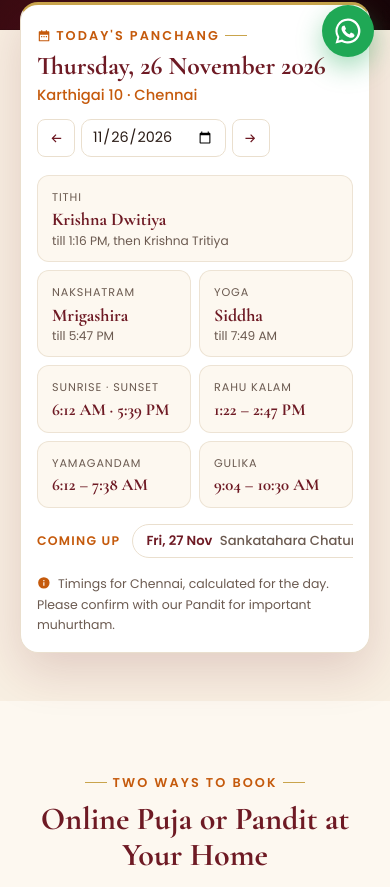
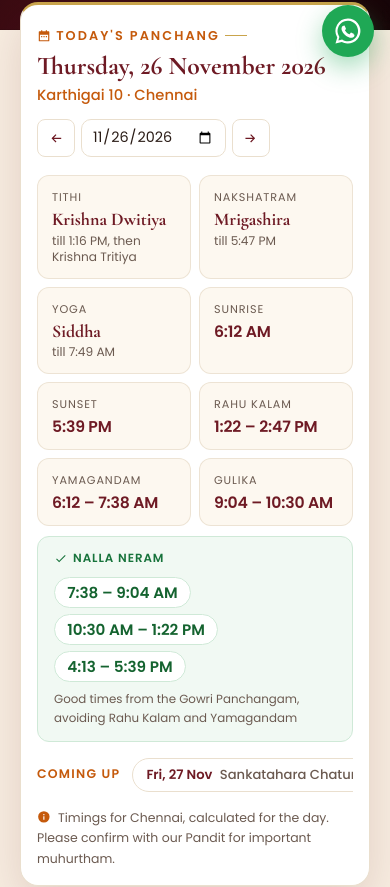
Before and after one commit to rsk7069ai/agnipuja, a plain HTML site: page index.html in a window 390 px wide. Shown: the part 771-1658 px from the top of the page. Drawn offline with nearby package versions, Linux system fonts and the light colour scheme.

Commit message:
Add Nalla Neram, clearer panchang timings, fix translated layout
- Nalla Neram row in the panchang: good Gowri Panchangam periods,
  leaving out Rahu Kalam and Yamagandam (checked against Drik Panchang)
- Panchang timings in the body font; Sunrise and Sunset in separate boxes
- Text and buttons wrap on translated pages (e.g. Tamil) so nothing runs
  off the screen on phones

Co-Authored-By: Claude Opus 5.5 <noreply@anthropic.com>

```diff
--- a/css/app.css
+++ b/css/app.css
@@ -115,7 +115,20 @@ fieldset.group legend { font: 700 1.15rem var(--font-head); color: var(--maroon)
 .pg-item { background: var(--cream); border-radius: var(--radius-sm); padding: 12px 14px; border: 1px solid rgba(234, 223, 206, .8); }
 .pg-item span { display: block; font-size: .7rem; text-transform: uppercase; letter-spacing: .08em; color: var(--ink-soft); }
 .pg-item strong { display: block; font: 700 1.12rem/1.25 var(--font-head); color: var(--maroon); margin-top: 2px; }
-.pg-item.pg-time strong { white-space: nowrap; font-size: 1.05rem; }
+/* Nalla Neram: a green row under the panchang boxes */
+.pg-nalla {
+  display: flex; align-items: center; gap: 8px 16px; flex-wrap: wrap; margin-top: 10px;
+  padding: 12px 16px; border-radius: var(--radius-sm); background: #f1f9f3; border: 1px solid #cfe9d7;
+}
+.pg-nalla-label { display: inline-flex; align-items: center; gap: 6px; font-size: .74rem; font-weight: 600; letter-spacing: .08em; text-transform: uppercase; color: #17733b; }
+.pg-nalla-times { display: flex; flex-wrap: wrap; gap: 6px 10px; }
+.pg-nalla-times strong {
+  font: 600 .95rem var(--font-body); color: #14632f; font-variant-numeric: tabular-nums;
+  background: var(--white); border: 1px solid #cfe9d7; border-radius: 999px; padding: .2em .8em; white-space: nowrap;
+}
+.pg-nalla small { flex-basis: 100%; font-size: .74rem; color: var(--ink-soft); }
+/* Timings in the body font: clearer numbers than the heading font */
+.pg-item.pg-time strong { font-family: var(--font-body); font-weight: 600; font-size: .98rem; font-variant-numeric: tabular-nums; letter-spacing: -.01em; margin-top: 4px; }
 .pg-item small { display: block; font-size: .76rem; color: var(--ink-soft); margin-top: 2px; line-height: 1.35; }
 .pg-next { display: flex; align-items: center; gap: 8px; flex-wrap: wrap; margin-top: 16px; }
 .pg-next > span { white-space: nowrap; flex-shrink: 0; font-size: .78rem; font-weight: 600; letter-spacing: .1em; text-transform: uppercase; color: var(--saffron-dark); margin-right: 4px; }
@@ -126,7 +139,6 @@ fieldset.group legend { font: 700 1.15rem var(--font-head); color: var(--maroon)
 @media (max-width: 640px) {
   .panchang { padding: 20px 16px 16px; margin-top: -28px; }
   .pg-grid { grid-template-columns: 1fr 1fr; gap: 8px; }
-  .pg-item:first-child { grid-column: 1 / -1; }
   .pg-special { max-width: none; width: 100%; }
   .pg-next { flex-wrap: nowrap; overflow-x: auto; padding-bottom: 4px; scrollbar-width: none; }
   .pg-next .chip { flex-shrink: 0; }
@@ -528,3 +540,31 @@ fieldset.group legend { font: 700 1.15rem var(--font-head); color: var(--maroon)
   .toolbar .input { max-width: none; min-width: 0; flex: 1 1 100%; }
   .track li { font-size: .62rem; }
 }
+
+/* =====================================================================
+   TRANSLATED PAGES (e.g. Chrome / Google Translate to Tamil)
+   Translated words are often much longer, so let text wrap instead of
+   running off the screen. `translated-ltr` is added by the translator.
+   ===================================================================== */
+body { overflow-wrap: break-word; }
+h1, h2, h3, h4 { overflow-wrap: anywhere; }
+/* Grid and flex items may shrink below their longest word */
+.pg-grid > *, .features > *, .steps > *, .occasion-grid > *, .service-split > *, .featured-grid > *,
+.card-grid > *, .homam-list > *, .testimonial-grid > *, .footer-grid > *, .review-grid > *,
+.choice-grid > *, .pick-grid > *, .slot-grid > *, .kpis > *, .addr-grid > *, .form-row > *, .form-row-3 > * { min-width: 0; }
+.pg-grid { grid-template-columns: repeat(4, minmax(0, 1fr)); }
+.pg-item.pg-time strong { white-space: normal; }
+@media (max-width: 640px) {
+  .pg-grid { grid-template-columns: repeat(2, minmax(0, 1fr)); }
+  .btn { white-space: normal; text-align: center; }
+  .hero-buttons .btn { flex: 1 1 100%; }
+}
+.translated-ltr .btn, .translated-ltr .badge, .translated-ltr .chip, .translated-ltr .main-nav a,
+.translated-ltr .account-btn, .translated-ltr .tabs button { white-space: normal; text-align: center; }
+.translated-ltr h1, .translated-ltr h2, .translated-ltr h3, .translated-ltr h4 { line-height: 1.3; }
+.translated-ltr .hero h1 { font-size: clamp(1.65rem, 5vw, 3rem); max-width: none; }
+.translated-ltr .page-hero h1 { font-size: clamp(1.8rem, 5vw, 2.8rem); }
+.translated-ltr h2 { font-size: clamp(1.6rem, 3.6vw, 2.4rem); }
+.translated-ltr .service-card h3 { font-size: 1.5rem; }
+.translated-ltr .brand-name { font-size: 1.3rem; }
+.translated-ltr .brand-tag { letter-spacing: .04em; }
--- a/js/home.js
+++ b/js/home.js
@@ -71,7 +71,8 @@
     let d, next;
     try { d = P.day(today, loc); next = P.upcoming(today, loc, 30); } catch (e) { box.closest("section").hidden = true; return; }
     const ist = (jd, opts) => new Intl.DateTimeFormat("en-US", Object.assign({ timeZone: "Asia/Kolkata" }, opts)).format(new Date(P.msFromJd(jd)));
-    const t = (jd) => ist(jd, { hour: "numeric", minute: "2-digit" });
+    // non-breaking space keeps "6:12 AM" together when the line wraps
+    const t = (jd) => ist(jd, { hour: "numeric", minute: "2-digit" }).replace(/\s/g, " ");
     const dayOf = (jd) => new Intl.DateTimeFormat("en-CA", { timeZone: "Asia/Kolkata" }).format(new Date(P.msFromJd(jd)));
     const till = (jd) => !jd ? "" : `till ${t(jd)}${dayOf(jd) !== today ? ", " + ist(jd, { day: "numeric", month: "short" }) : ""}`;
     // "1:22 – 2:47 PM" (or "11:56 AM – 1:22 PM" when it crosses noon)
@@ -104,11 +105,17 @@
         ${item("Tithi", esc(d.tithi.name), d.tithi.end ? `${till(d.tithi.end)}, then ${esc(d.tithi.next)}` : "")}
         ${item("Nakshatram", esc(d.nakshatra.name), till(d.nakshatra.end))}
         ${item("Yoga", esc(d.yoga.name), till(d.yoga.end))}
-        ${item("Sunrise · Sunset", `${t(d.sunrise)} · ${t(d.sunset)}`, "", "pg-time")}
+        ${item("Sunrise", t(d.sunrise), "", "pg-time")}
+        ${item("Sunset", t(d.sunset), "", "pg-time")}
         ${item("Rahu Kalam", range(d.rahu), "", "pg-time")}
         ${item("Yamagandam", range(d.yamagandam), "", "pg-time")}
         ${item("Gulika", range(d.gulika), "", "pg-time")}
       </div>
+      ${d.nallaNeram.length ? `<div class="pg-nalla">
+        <span class="pg-nalla-label">${icon("check")} Nalla Neram</span>
+        <span class="pg-nalla-times">${d.nallaNeram.map((p) => `<strong>${range(p)}</strong>`).join("")}</span>
+        <small>Good times from the Gowri Panchangam, avoiding Rahu Kalam and Yamagandam</small>
+      </div>` : ""}
       ${next.length ? `<div class="pg-next"><span>Coming up</span>
         ${next.slice(0, 6).map((u) => `<a class="chip" href="${bookLink(u.puja)}" title="${esc(u.note)}"><strong>${nice(u.date)}</strong> ${esc(u.name)}</a>`).join("")}
       </div>` : ""}
--- a/js/panchang.js
+++ b/js/panchang.js
@@ -112,6 +112,17 @@
   const WEEKDAY = ["Sunday", "Monday", "Tuesday", "Wednesday", "Thursday", "Friday", "Saturday"];
   // Which eighth of the daytime each period falls in, by weekday (Sunday first)
   const RAHU = [8, 2, 7, 5, 6, 4, 3], YAMA = [5, 4, 3, 2, 1, 7, 6], GULIKA = [7, 6, 5, 4, 3, 2, 1];
+  // Gowri Panchangam: the eight daytime parts, by weekday (Sunday first)
+  const GOWRI = [
+    ["Uthi", "Amirdha", "Rogam", "Labam", "Dhanam", "Sugam", "Soram", "Visham"],
+    ["Amirdha", "Visham", "Rogam", "Labam", "Dhanam", "Sugam", "Soram", "Uthi"],
+    ["Rogam", "Labam", "Dhanam", "Sugam", "Soram", "Uthi", "Visham", "Amirdha"],
+    ["Labam", "Dhanam", "Sugam", "Soram", "Visham", "Uthi", "Amirdha", "Rogam"],
+    ["Dhanam", "Sugam", "Soram", "Uthi", "Amirdha", "Visham", "Rogam", "Labam"],
+    ["Sugam", "Soram", "Uthi", "Visham", "Amirdha", "Rogam", "Labam", "Dhanam"],
+    ["Soram", "Uthi", "Visham", "Amirdha", "Rogam", "Labam", "Dhanam", "Sugam"]
+  ];
+  const GOWRI_GOOD = ["Amirdha", "Uthi", "Labam", "Sugam", "Dhanam"];
 
   /* ---------- Special days ----------
      Amavasya / Pournami: the tithi in force at midday.
@@ -162,6 +173,16 @@
     const wd = new Date(ymd + "T12:00:00Z").getUTCDay();
     const part = (s.set - s.rise) / 8;
     const period = (k) => ({ start: s.rise + (k - 1) * part, end: s.rise + k * part });
+    // Nalla Neram: the good Gowri parts of the day, leaving out Rahu Kalam
+    // and Yamagandam; touching parts are joined into one period.
+    const nallaNeram = [];
+    GOWRI[wd].forEach((g, i) => {
+      const k = i + 1;
+      if (!GOWRI_GOOD.includes(g) || k === RAHU[wd] || k === YAMA[wd]) return;
+      const p = period(k), last = nallaNeram[nallaNeram.length - 1];
+      if (last && Math.abs(last.end - p.start) < 1e-6) { last.end = p.end; last.names.push(g); }
+      else nallaNeram.push({ start: p.start, end: p.end, names: [g] });
+    });
     const ti = tithiIndex(s.rise), na = nakshatraIndex(s.rise), yo = yogaIndex(s.rise);
     const tiEnd = nextChange(s.rise, tithiIndex), naEnd = nextChange(s.rise, nakshatraIndex), yoEnd = nextChange(s.rise, yogaIndex);
     return {
@@ -170,6 +191,7 @@
       nakshatra: { name: NAKSHATRA[na], end: naEnd, next: NAKSHATRA[(na + 1) % 27] },
       yoga: { name: YOGA[yo], end: yoEnd },
       rahu: period(RAHU[wd]), yamagandam: period(YAMA[wd]), gulika: period(GULIKA[wd]),
+      nallaNeram, gowri: GOWRI[wd].map((name, i) => Object.assign({ name, good: GOWRI_GOOD.includes(name) }, period(i + 1))),
       tamil: tamilDate(ymd, loc),
       specials: specialsOn(ymd, loc)
     };
```
Also changed, not shown: 1 other file.
